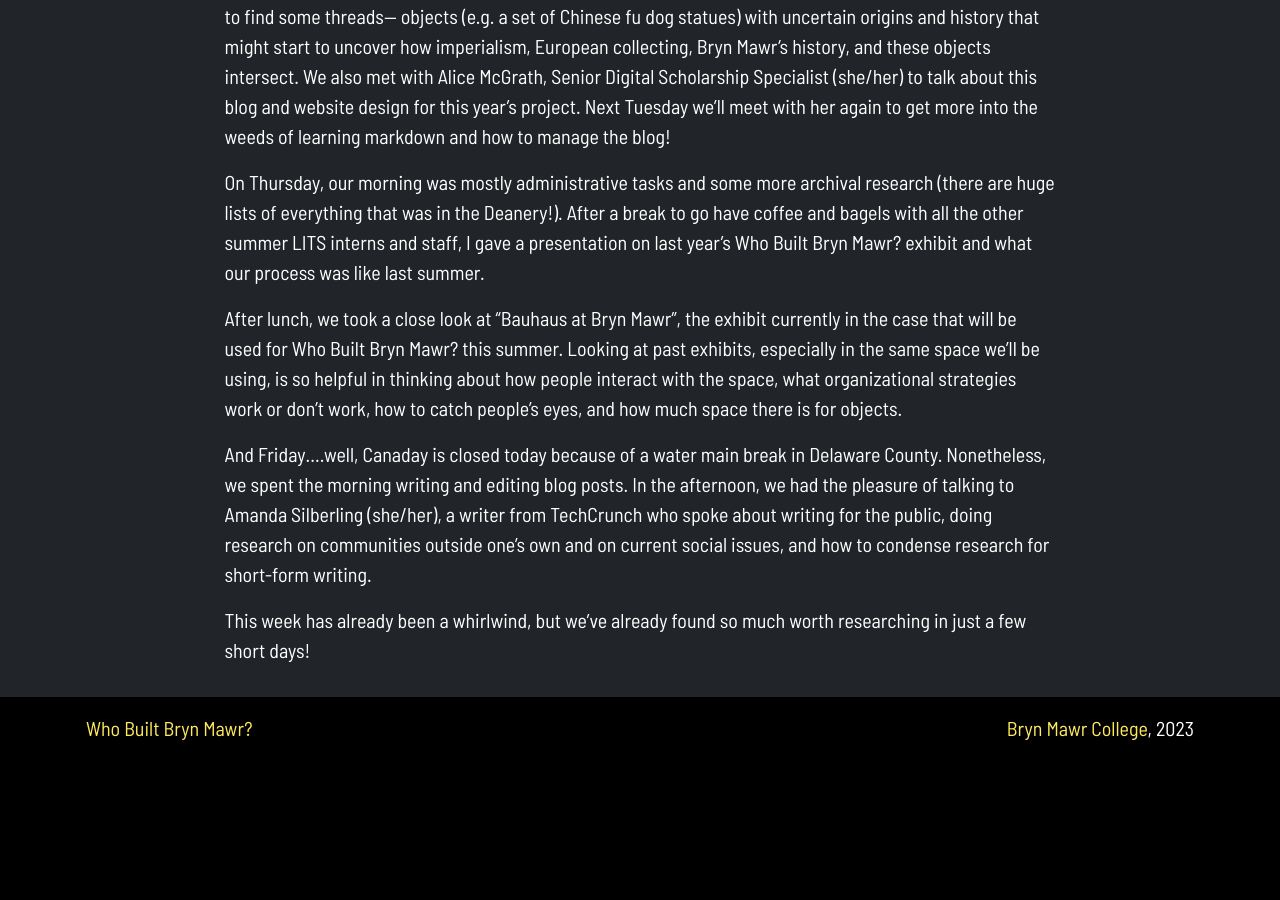
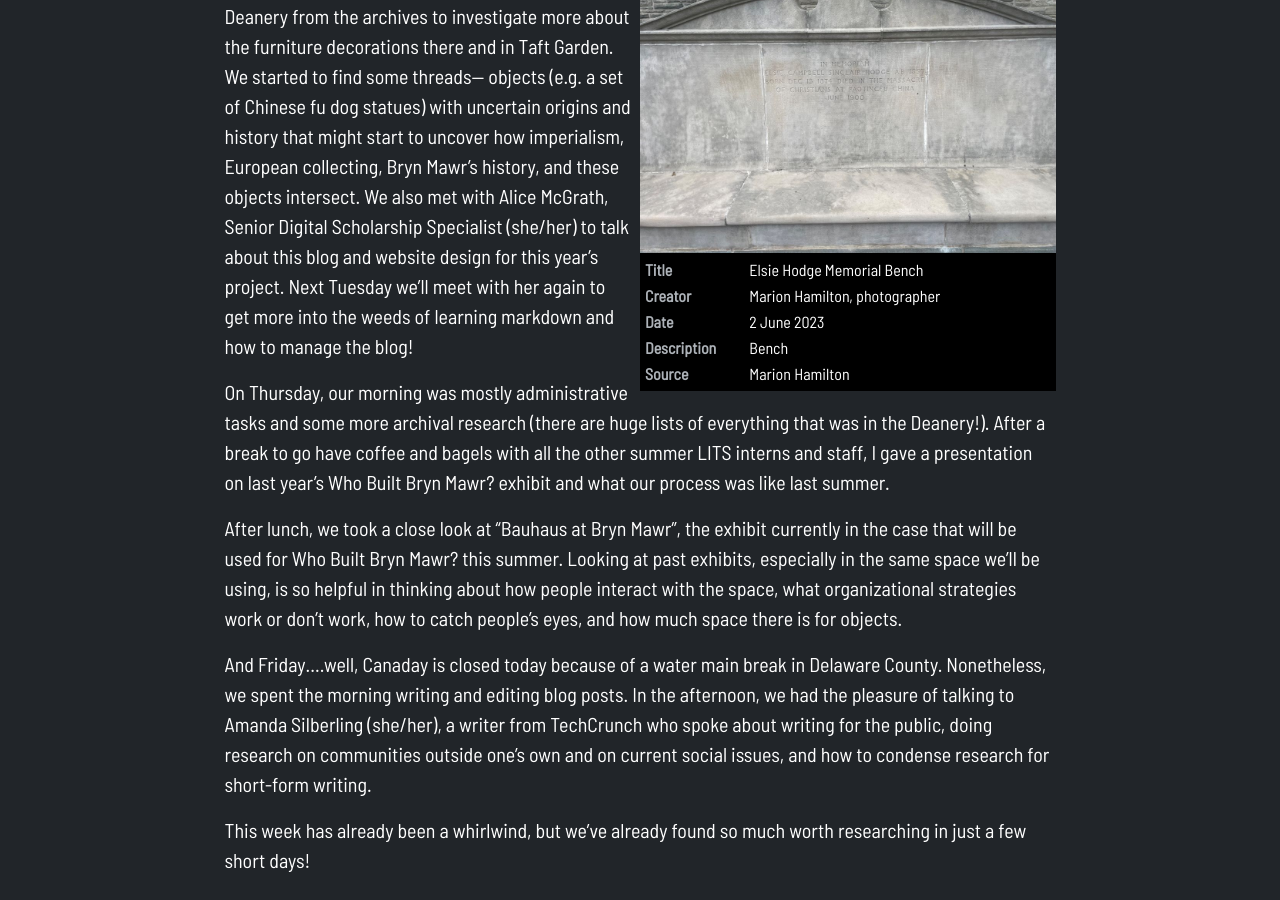
Before and after one commit to digbmc/wbbm, a Jekyll site: the page built from _posts/2023-06-06-week-one.md, in a window 1280 px wide and 900 px high, scrolled down 1406 px. Built offline with Jekyll 4.4.1, drawn with Linux system fonts in a browser that asks for light colours; before the commit the page ends 2165 px from its top, so only the background shows below that.

Commit message:
added image to middle of post

```diff
--- a/_posts/2023-06-06-week-one.md
+++ b/_posts/2023-06-06-week-one.md
@@ -21,7 +21,7 @@ On Wednesday, we started the day with a tour of both the collections storage in
 
 We also saw the Japanese bell hanging on the first floor of Taylor Hall (gifted to the college by Mary Morris), Taft Garden (once M. Carey Thomas’ private garden decorated with art from many places in Asia),  and a bench between Denbigh and Guild that was gifted by the Class of 1897 to commemorate Elsie Campbell Sinclair Hodge (Class of 1897), who was a white Christian missionary who was killed in Northern China during the Boxer Rebellion (also called the Yihetuan Movement). These items are just a few examples of places on campus where Bryn Mawr’s history intersects with histories of Asia.
 
-
+{% include media.html item_id="media_005" align="right" %}
 
 In the afternoon, spurred by the things we saw in the morning, we pulled photos and files about the Deanery from the archives to investigate more about the furniture decorations there and in Taft Garden. We started to find some threads— objects (e.g. a set of Chinese fu dog statues) with uncertain origins and history that might start to uncover how imperialism, European collecting, Bryn Mawr’s history, and these objects intersect. We also met with Alice McGrath, Senior Digital Scholarship Specialist (she/her) to talk about this blog and website design for this year’s project. Next Tuesday we’ll meet with her again to get more into the weeds of learning markdown and how to manage the blog!
 
```
